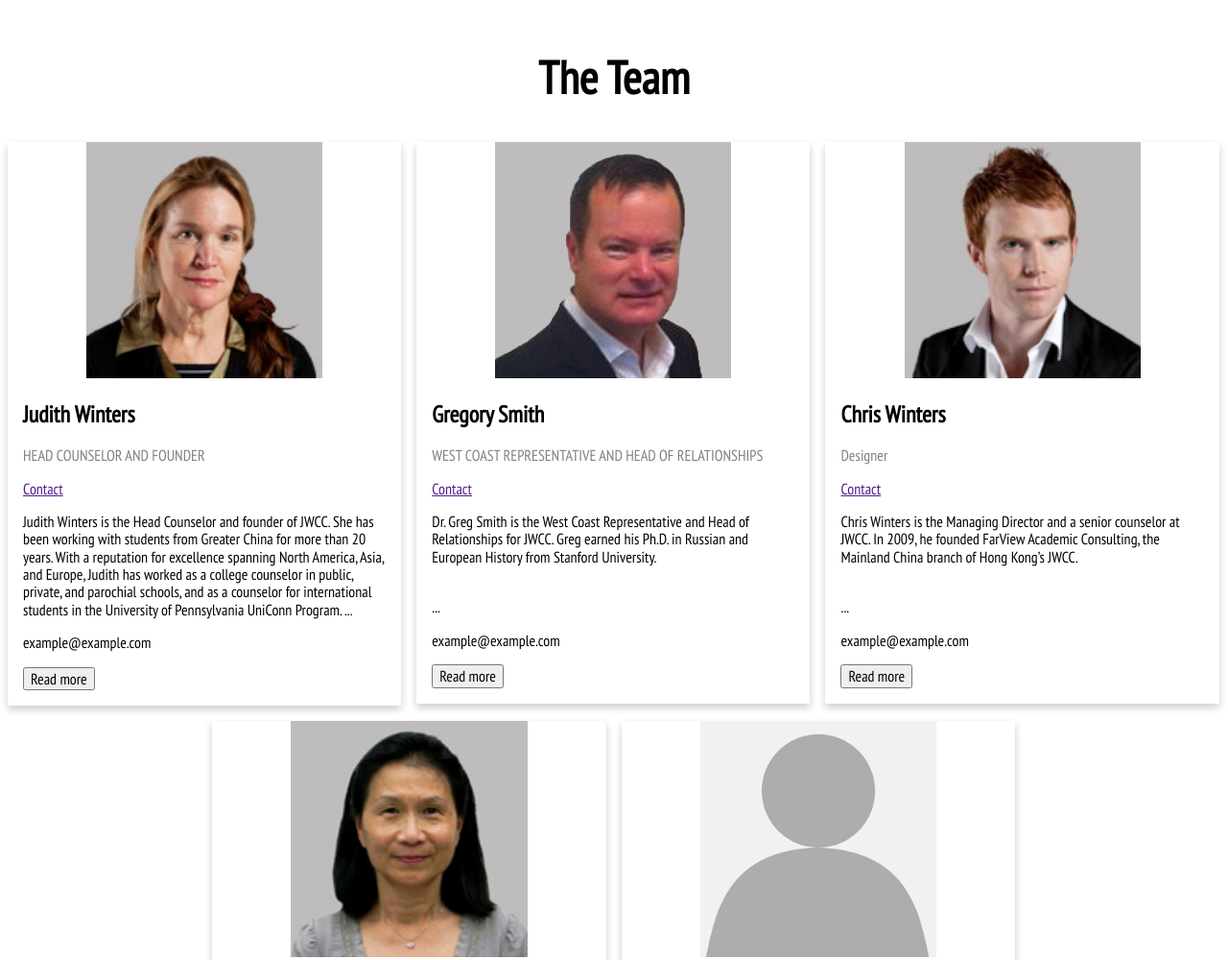
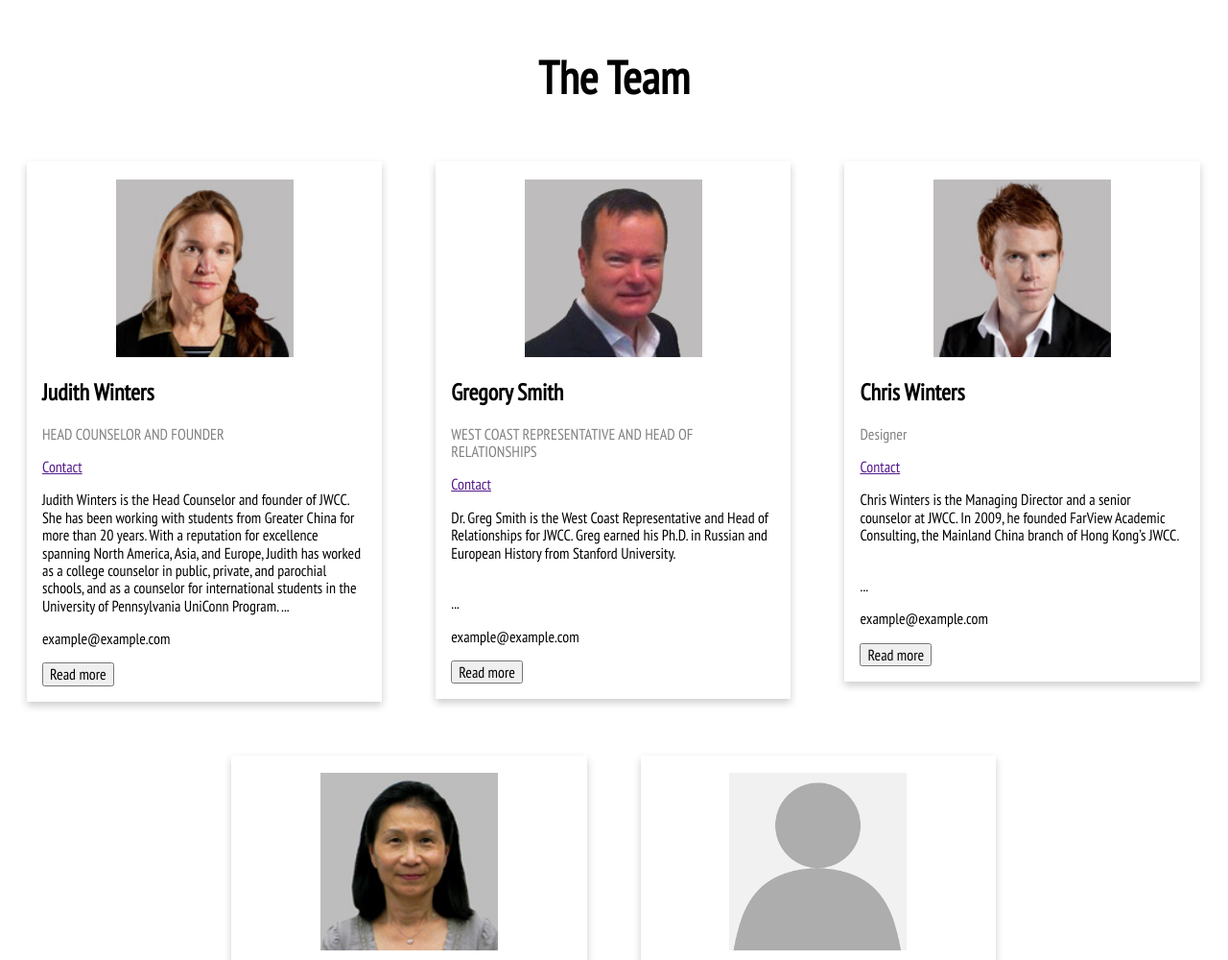
Before and after one commit to Susie-Smart/JWCC, a plain HTML site: page index.html in a window 1280 px wide. Shown: the part 3111-4111 px from the top of the page at 96% size. Drawn offline with nearby package versions, Linux system fonts and the light colour scheme.

```diff
--- a/index.html
+++ b/index.html
@@ -272,7 +272,7 @@
 <div class="row">
   <div class="teamColumn">
     <div class="card">
-      <img src="img/judith.jpg" alt="Judith" style="width:60%; margin-left: 20%;">
+      <img src="img/judith.jpg" alt="Judith" style="width:50%; margin-left: 25%; margin-top: 5%">
       <div class="teamContainer">
         <h2>Judith Winters</h2>
         <p class="teamTitle">HEAD COUNSELOR AND FOUNDER</p>
@@ -288,7 +288,7 @@
 
   <div class="teamColumn">
     <div class="card">
-      <img src="img/gregory.jpg" alt="Gregory" style="width:60%; margin-left: 20%;">
+      <img src="img/gregory.jpg" alt="Gregory" style="width:50%; margin-left: 25%; margin-top: 5%">
       <div class="teamContainer">
         <h2>Gregory Smith</h2>
         <p class="teamTitle">WEST COAST REPRESENTATIVE AND HEAD OF RELATIONSHIPS</p>
@@ -305,7 +305,7 @@
 
   <div class="teamColumn">
     <div class="card">
-      <img src="img/chris.jpg" alt="Chris" style="width:60%; margin-left: 20%;">
+      <img src="img/chris.jpg" alt="Chris" style="width:50%; margin-left: 25%; margin-top: 5%">
       <div class="teamContainer">
         <h2>Chris Winters</h2>
         <p class="teamTitle">Designer</p>
@@ -327,7 +327,7 @@
 
   <div class="teamColumn" id=number4>
     <div class="card">
-      <img src="img/huihui.jpg" alt="Huihui" style="width:60%; margin-left: 20%;">
+      <img src="img/huihui.jpg" alt="Huihui" style="width:50%; margin-left: 25%; margin-top: 5%">
       <div class="teamContainer">
         <h2> Huihui Wang </h2>
         <p class="teamTitle">GENERAL MANAGER</p>
@@ -345,7 +345,7 @@
 
     <div class="teamColumn">
     <div class="card">
-      <img src="img/blank.png" alt="Daniel" style="width:60%; margin-left: 20%;">
+      <img src="img/blank.png" alt="Daniel" style="width:50%; margin-left: 25%; margin-top: 5%">
       <div class="teamContainer">
         <h2>Daniel Douglas</h2>
         <p class="teamTitle">JOB TITLE</p>
@@ -368,7 +368,7 @@
 
 
     <div id="accept" Style="text-align: center;">
-            <h2 style="text-align: center; font-size: 3em; padding-top: 50px">JWCC Acceptancs</h2>
+            <h2 style="text-align: center; font-size: 3em; padding-top: 50px">Our Acceptancs</h2>
 
         <img src="img/logos.jpg" width="75%">
     </div>
@@ -376,7 +376,7 @@
 
 
     <div id ="location">
-        <h2 style="text-align: center; font-size: 3em; padding-top: 50px">JWCC Locations</h2>
+        <h2 style="text-align: center; font-size: 3em; padding-top: 50px">Our Locations</h2>
 
 
         <div class="row">
--- a/style.css
+++ b/style.css
@@ -590,6 +590,7 @@ html {
 
 .card {
   box-shadow: 0 4px 8px 0 rgba(0, 0, 0, 0.2);
+  margin: 20px;
 
 }
 
```
